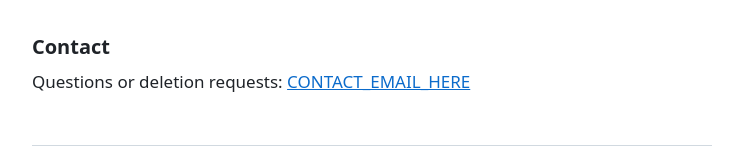
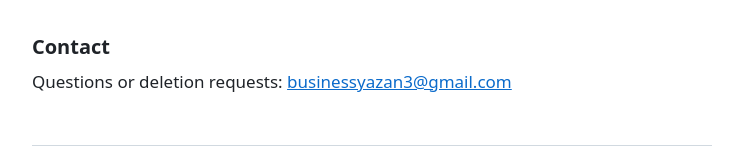
Before and after one commit to yazan-alaa-ali-dev/whatsapp-sender-privacy, a plain HTML site: page index.html in a window 1280 px wide. Shown: the part 1590-1750 px from the top of the page, without its empty margins (268-1001 px from the left). Drawn offline with Linux system fonts and the light colour scheme.

Commit message:
docs: set contact email
Co-Authored-By: Claude Opus 5.5 <noreply@anthropic.com>

```diff
--- a/index.html
+++ b/index.html
@@ -137,7 +137,7 @@
 
   <section>
     <h2>Contact</h2>
-    <p>Questions or deletion requests: <a href="mailto:CONTACT_EMAIL_HERE">CONTACT_EMAIL_HERE</a></p>
+    <p>Questions or deletion requests: <a href="mailto:businessyazan3@gmail.com">businessyazan3@gmail.com</a></p>
   </section>
 
   <footer>
```
